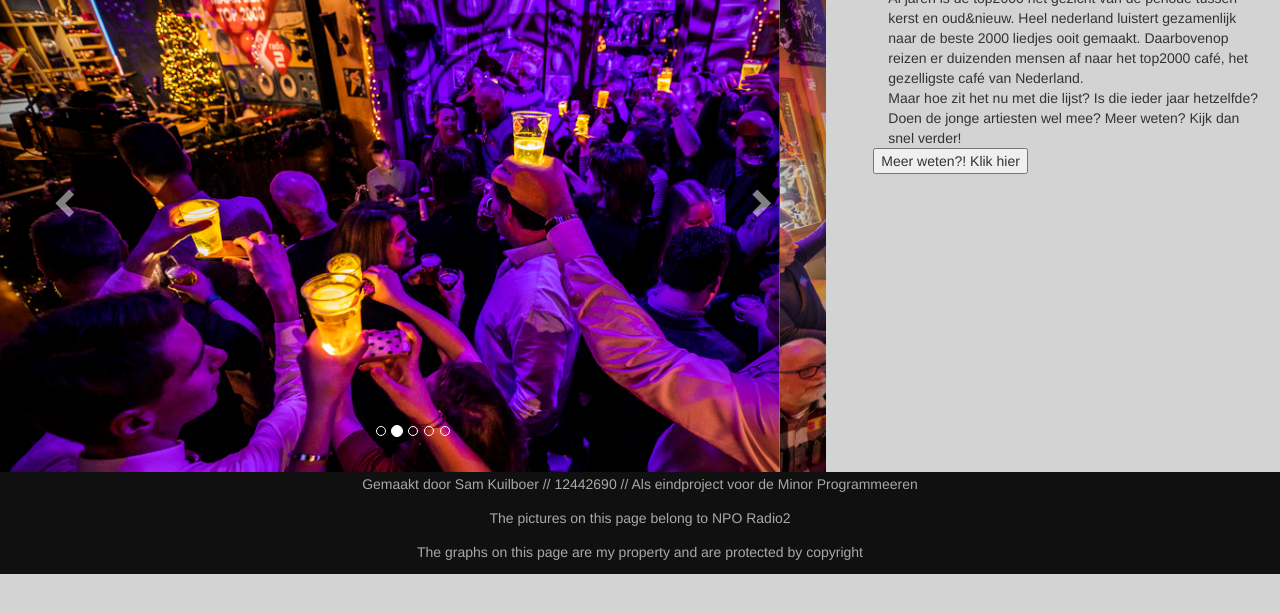
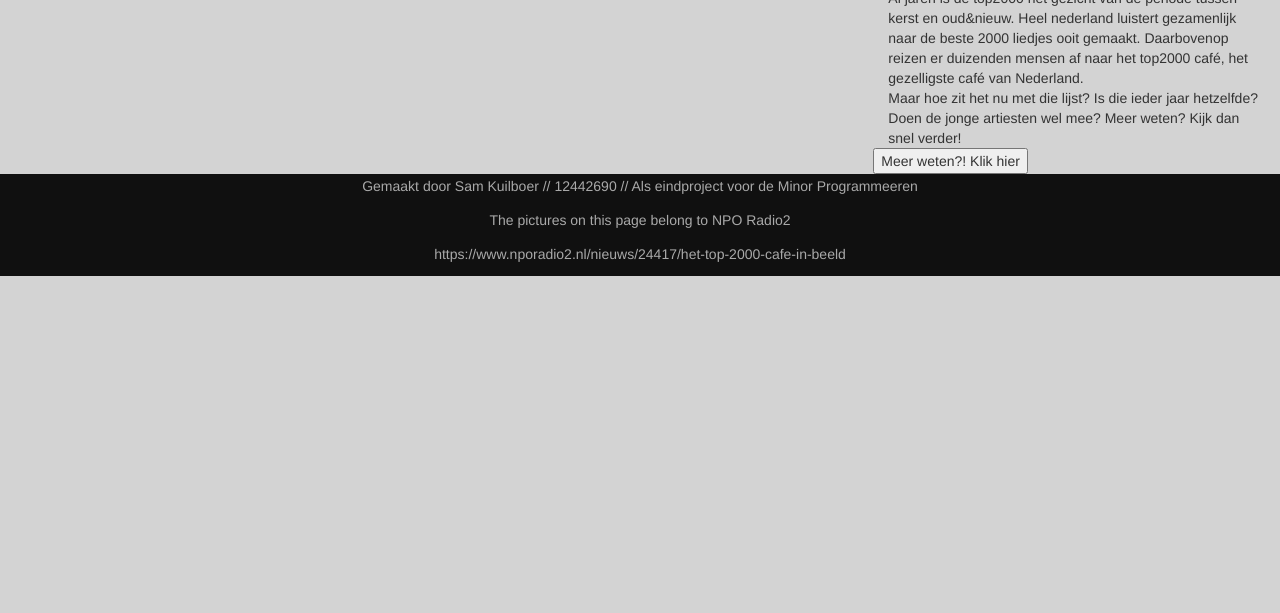
Before and after one commit to Boy0211/eindproject, a plain HTML site: page index.html in a window 1280 px wide. Shown: the part 129-742 px from the top of the page. Drawn offline with nearby package versions, Linux system fonts and the light colour scheme.

Commit message:
small changes

```diff
--- a/index.html
+++ b/index.html
@@ -59,7 +59,7 @@
           </ol>
 
           <!-- Wrapper for slides -->
-          <div class="carousel-inner">
+          <!-- <div class="carousel-inner">
             <div class="item active">
               <img src="Images/image1.jpg">
             </div>
@@ -79,7 +79,7 @@
             <div class="item">
               <img src="Images/image5.jpg">
             </div>
-          </div>
+          </div> -->
 
           <!-- Left and right controls -->
           <a class="left carousel-control" href="#myCarousel" data-slide="prev">
@@ -116,7 +116,7 @@
     <div class="row">
       <p>Gemaakt door Sam Kuilboer // 12442690 // Als eindproject voor de Minor Programmeeren</p>
       <p>The pictures on this page belong to NPO Radio2</p>
-      <p>The graphs on this page are my property and are protected by copyright</p>
+      <p>https://www.nporadio2.nl/nieuws/24417/het-top-2000-cafe-in-beeld</p>
     </div>
   </footer>
 
```
Also changed, not shown: data.html (+0 -2 lines), 1 other file.
